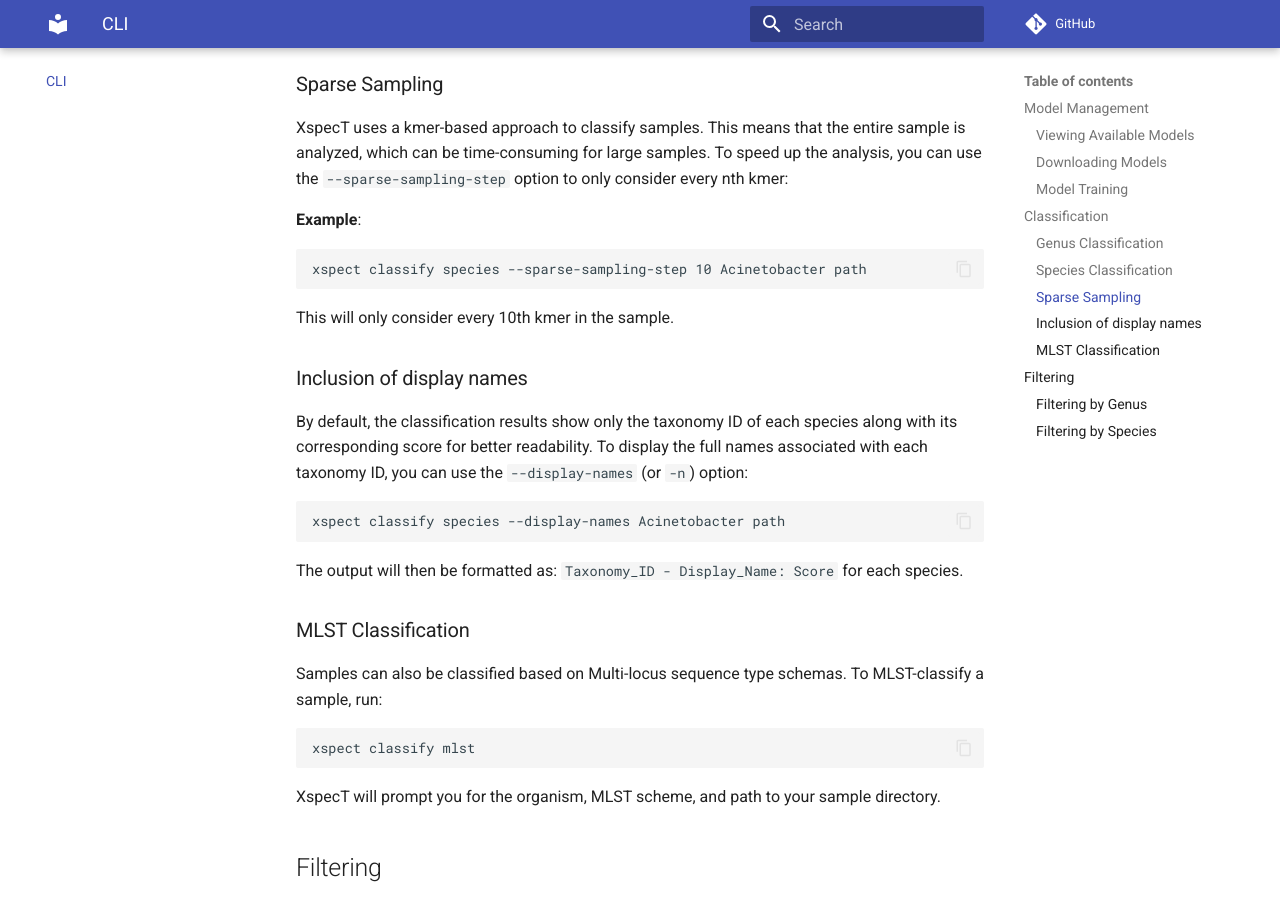
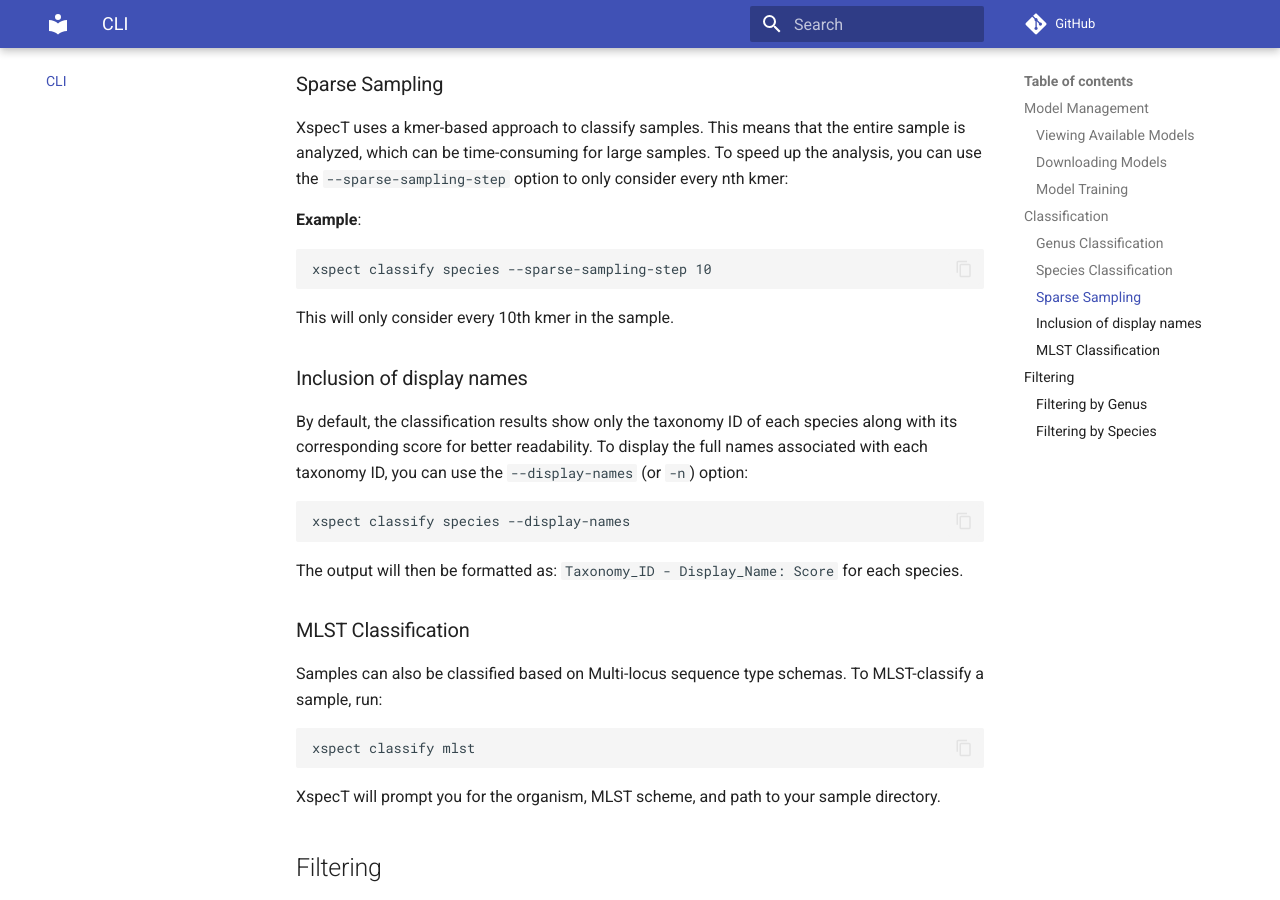
Before and after one commit to Oemercetin06/XspecT2, an MkDocs documentation site: the page built from docs/cli.md, in a window 1280 px wide and 900 px high, scrolled down 2710 px. Built offline with MkDocs 1.6.1 and Material for MkDocs 9.7.7, drawn with Linux system fonts in a browser that asks for light colours; comment, search, counter and statistics services are not loaded.

Commit message:
update docs

````diff
--- a/docs/cli.md
+++ b/docs/cli.md
@@ -113,7 +113,7 @@
 
 **Example**:
 ```bash
-xspect classify species --sparse-sampling-step 10 Acinetobacter path
+xspect classify species --sparse-sampling-step 10
 ```
 
 This will only consider every 10th kmer in the sample.
@@ -122,7 +122,7 @@
 By default, the classification results show only the taxonomy ID of each species along with its corresponding score for better readability. To display the full names associated with each taxonomy ID, you can use the `--display-names` (or `-n`) option:
 
 ```bash
-xspect classify species --display-names Acinetobacter path
+xspect classify species --display-names
 ```
 The output will then be formatted as: `Taxonomy_ID - Display_Name: Score` for each species.
 
````
